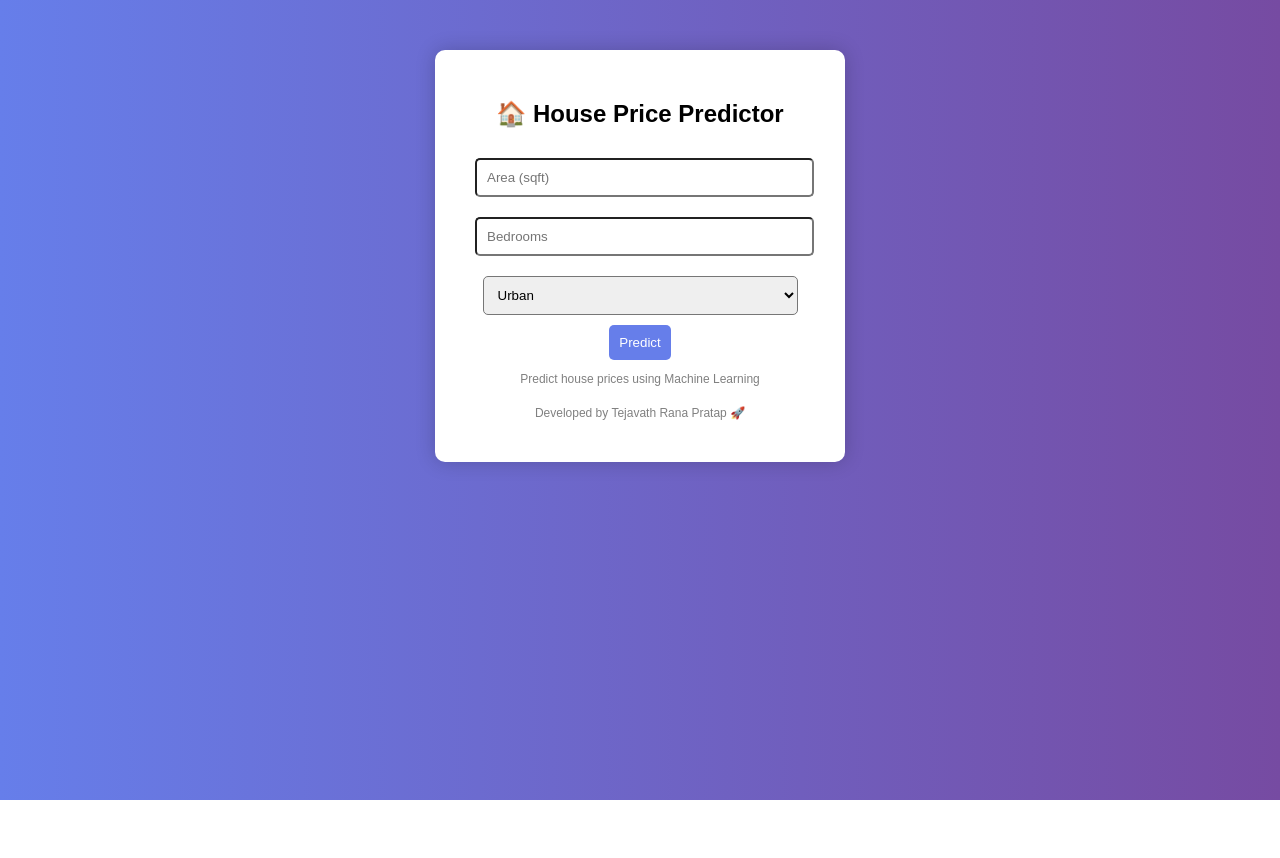
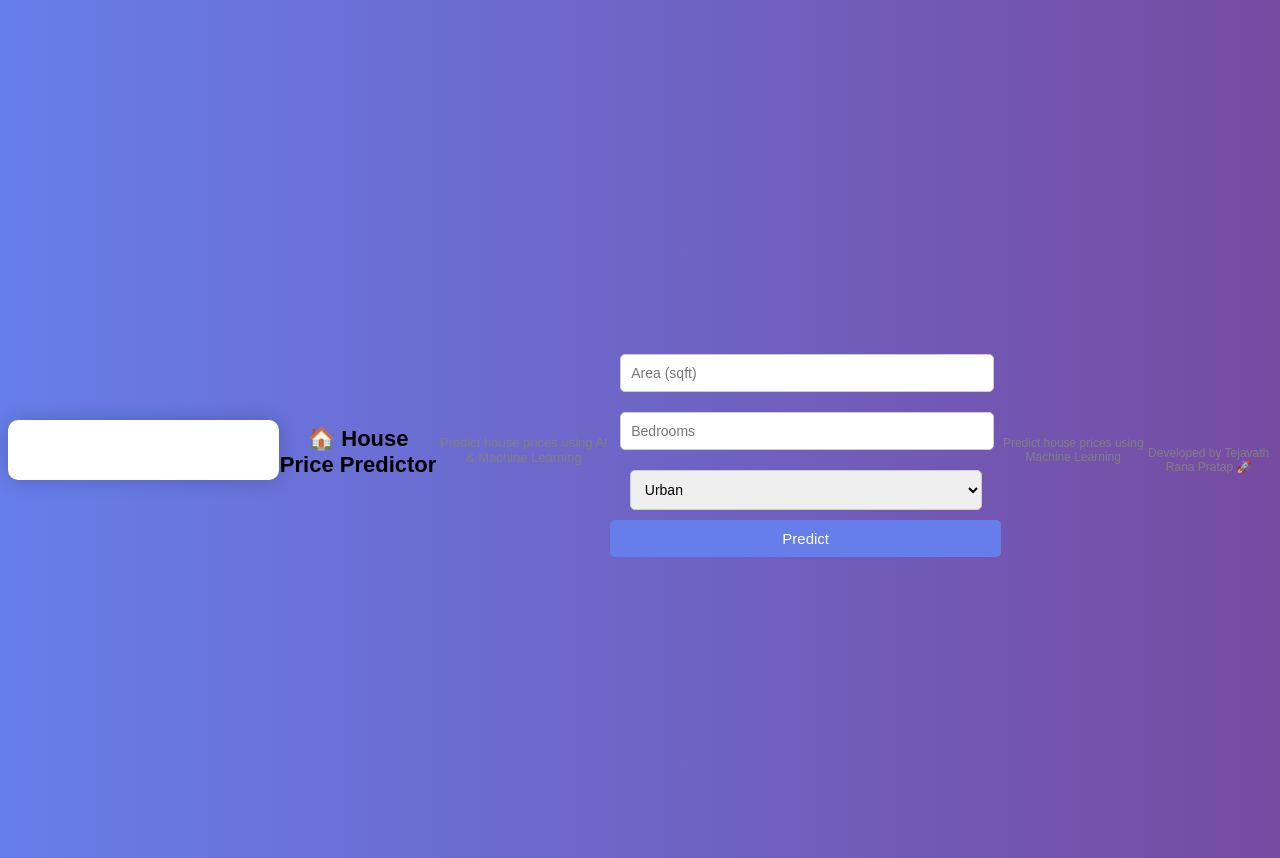
Before and after one commit to Tejavathrana/house-price-prediction, a Flask app: page / in a window 1280 px wide. Before the commit the page ends 800 px from the top, so only its background shows below. Run offline with Flask 3, Linux system fonts and the light colour scheme.

Commit message:
Upgraded UI to premium design

```diff
--- a/static/style.css
+++ b/static/style.css
@@ -1,50 +1,78 @@
 body {
-    font-family: Arial;
-    background: linear-gradient(to right, #667eea, #764ba2);
-    text-align: center;
-    margin-top: 50px;
+    font-family: 'Segoe UI', sans-serif;
+    background: linear-gradient(135deg, #667eea, #764ba2);
+    display: flex;
+    justify-content: center;
+    align-items: center;
+    height: 100vh;
 }
 
+/* Card */
 .container {
-    background: white;
-    padding: 30px;
-    border-radius: 10px;
-    width: 350px;
-    margin: auto;
-    box-shadow: 0 0 20px rgba(0,0,0,0.2);
+    background: rgba(255, 255, 255, 0.95);
+    padding: 40px;
+    border-radius: 15px;
+    width: 360px;
+    text-align: center;
+    box-shadow: 0 10px 30px rgba(0,0,0,0.2);
 }
 
-input, select {
-    width: 90%;
-    padding: 10px;
-    margin: 10px;
-    border-radius: 5px;
+/* Title */
+h1 {
+    font-size: 22px;
+    margin-bottom: 10px;
 }
 
+/* Inputs */
+input, select {
+    width: 100%;
+    padding: 12px;
+    margin: 10px 0;
+    border-radius: 8px;
+    border: 1px solid #ccc;
+    font-size: 14px;
+}
+
+/* Button */
 button {
-    padding: 10px;
-    background: #667eea;
+    background: linear-gradient(to right, #667eea, #5a67d8);
     color: white;
     border: none;
+    padding: 12px;
+    width: 100%;
+    border-radius: 8px;
     cursor: pointer;
-    border-radius: 5px;
+    font-size: 15px;
+    transition: 0.3s;
 }
 
 button:hover {
-    background: #4a5bdc;
+    transform: scale(1.05);
 }
 
+/* Result */
 .result {
     color: green;
     font-weight: bold;
+    margin-top: 15px;
 }
 
+/* Accuracy */
 .accuracy {
-    color: blue;
+    color: #4a5bdc;
+    margin-top: 5px;
 }
 
-.graph img {
-    width: 80%;
-    max-width: 300px;
+/* Error */
+.error {
+    color: red;
+    font-weight: bold;
+    margin-top: 10px;
+}
+
+/* Footer */
+.footer {
     margin-top: 20px;
+    font-size: 12px;
+    color: gray;
 }
--- a/templates/index.html
+++ b/templates/index.html
@@ -55,8 +55,11 @@
 
 <body>
 
-<div class="container">
-    <h2>🏠 House Price Predictor</h2>
+<div class="container"></div>
+<h1>🏠 House Price Predictor</h1>
+<p style="color: gray; font-size: 13px;">
+    Predict house prices using AI & Machine Learning
+</p>
 
     <form action="/predict" method="post">
         <input type="number" name="area" placeholder="Area (sqft)" required>
@@ -71,14 +74,14 @@
         <button type="submit">Predict</button>
     </form>
 
-    {% if result %}
-    {% if result|string == "Please enter all fields" %}
-        <p style="color:red; font-weight:bold;">{{ result }}</p>
-    {% endif %}
+    {% if result == "Please enter all fields" %}
+    <p class="error">{{ result }}</p>
 {% endif %}
-     {% if result and result|string != "Please enter all fields" %}
+{% if result and result != "Please enter all fields" %}
     <p class="result">Predicted Price: ₹{{ result }}</p>
+    <p class="accuracy">Model Accuracy (R² Score): {{ accuracy }}</p>
 {% endif %}
+
 
     {% if graph %}
         <div class="graph">
@@ -88,9 +91,8 @@
     <p style="font-size:12px; color:gray;">
     Predict house prices using Machine Learning
 </p>
-<p style="margin-top:20px; font-size:12px; color:gray;">
+<div class="footer">
     Developed by Tejavath Rana Pratap 🚀
-</p>
 </div>
 
 </body>
```
